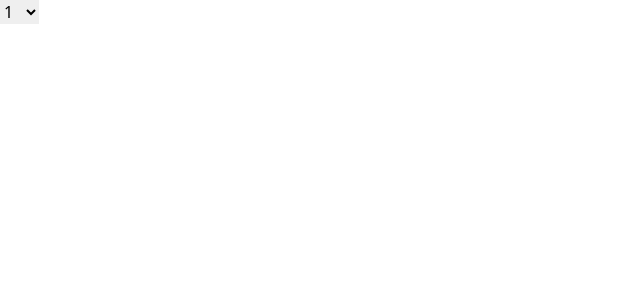
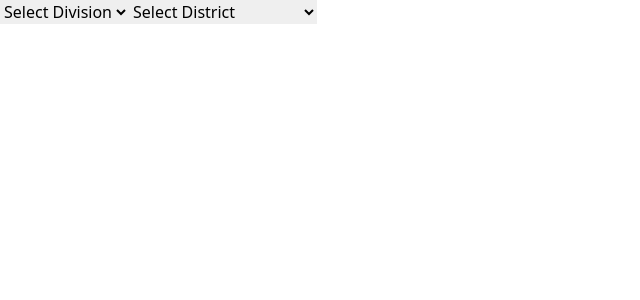
Before and after one commit to TasneemFarid/orebi-react-ecommerce, a React (Vite) app: page / in a window 1280 px wide. Shown: the top 300 px of the page, without its empty margins (0-640 px from the left). Built offline with nearby package versions, Linux system fonts and the light colour scheme.

Commit message:
creating own API for country and state selection

```diff
--- a/src/App.jsx
+++ b/src/App.jsx
@@ -1,24 +1,35 @@
-import { useEffect, useState } from "react";
+import { useState } from "react";
+import data from "./components/division/text";
 
 function App() {
-  let [all, setAll] = useState(new Array(31));
-  let [data, setData] = useState([]);
-  useEffect(() => {
-    let arr = [];
-    for (let i = 1; i <= all.length; i++) {
-      arr.push(i);
+  let [country, setCountry] = useState(data);
+  let [district, setDistrict] = useState("");
+  let handleChange = (e) => {
+    if (e.target.value != "Select Division") {
+      setDistrict(e.target.value);
     }
-    setData(arr);
-  }, []);
-  console.log(data);
+  };
 
-  return <>
-  <select name="" id="">
-    {data.map(item=>(
-      <option>{item}</option>
-    ))}
-  </select>
-  </>;
+  return (
+    <>
+      <select onChange={handleChange} name="" id="">
+        <option value="">Select Division</option>
+        {country.map((item) => (
+          <option>{item.name}</option>
+        ))}
+      </select>
+
+      <select name="" id="">
+        <option value="">Select District</option>
+        {!district && <option value="">Please a Select District</option>}
+        {country.map(
+          (item) =>
+            item.name == district &&
+            item.district.map((ite) => <option>{ite.name}</option>)
+        )}
+      </select>
+    </>
+  );
 }
 
 export default App;
--- /dev/null
+++ b/src/components/division/text.js
@@ -0,0 +1,26 @@
+let data = [
+  {
+    name: "Dhaka",
+    district: [
+      {
+        name: "Narayanganj",
+      },
+      {
+        name: "Gazipur",
+      },
+    ],
+  },
+  {
+    name: "Dhaka2",
+    district: [
+      {
+        name: "Narayanganj2",
+      },
+      {
+        name: "Gazipur2",
+      },
+    ],
+  },
+];
+
+export default data
```
